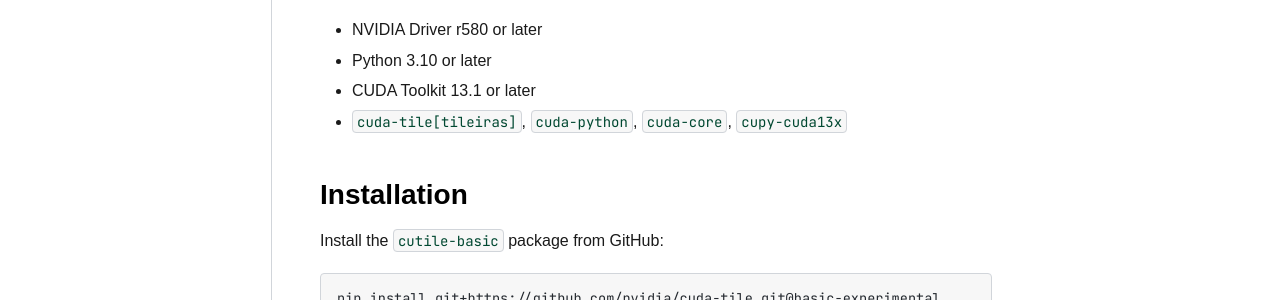
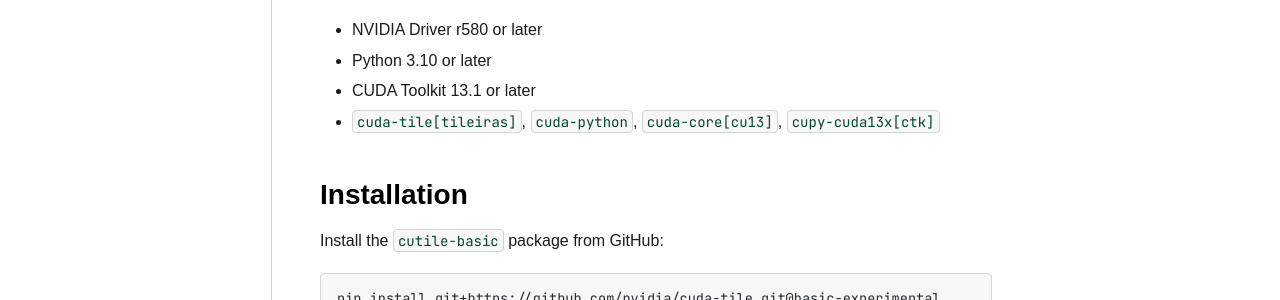
Before and after one commit to NVIDIA/cuda-tile, a Sphinx documentation site: the page built from docs/getting_started.rst, in a window 1280 px wide and 900 px high. Shown: the part 369-669 px from the top of the window. Built offline with Sphinx 7.4.7, drawn with Linux system fonts in a browser that asks for light colours; some web fonts are replaced.

Commit message:
Update requirements in docs to reflect what you need to use cutile-basic without a full CTK.

```diff
--- a/docs/getting_started.rst
+++ b/docs/getting_started.rst
@@ -13,7 +13,7 @@
 - NVIDIA Driver r580 or later
 - Python 3.10 or later
 - CUDA Toolkit 13.1 or later
-- ``cuda-tile[tileiras]``, ``cuda-python``, ``cuda-core``, ``cupy-cuda13x``
+- ``cuda-tile[tileiras]``, ``cuda-python``, ``cuda-core[cu13]``, ``cupy-cuda13x[ctk]``
 
 Installation
 ------------
```
Also changed, not shown: README.md (+1 -1 lines).
